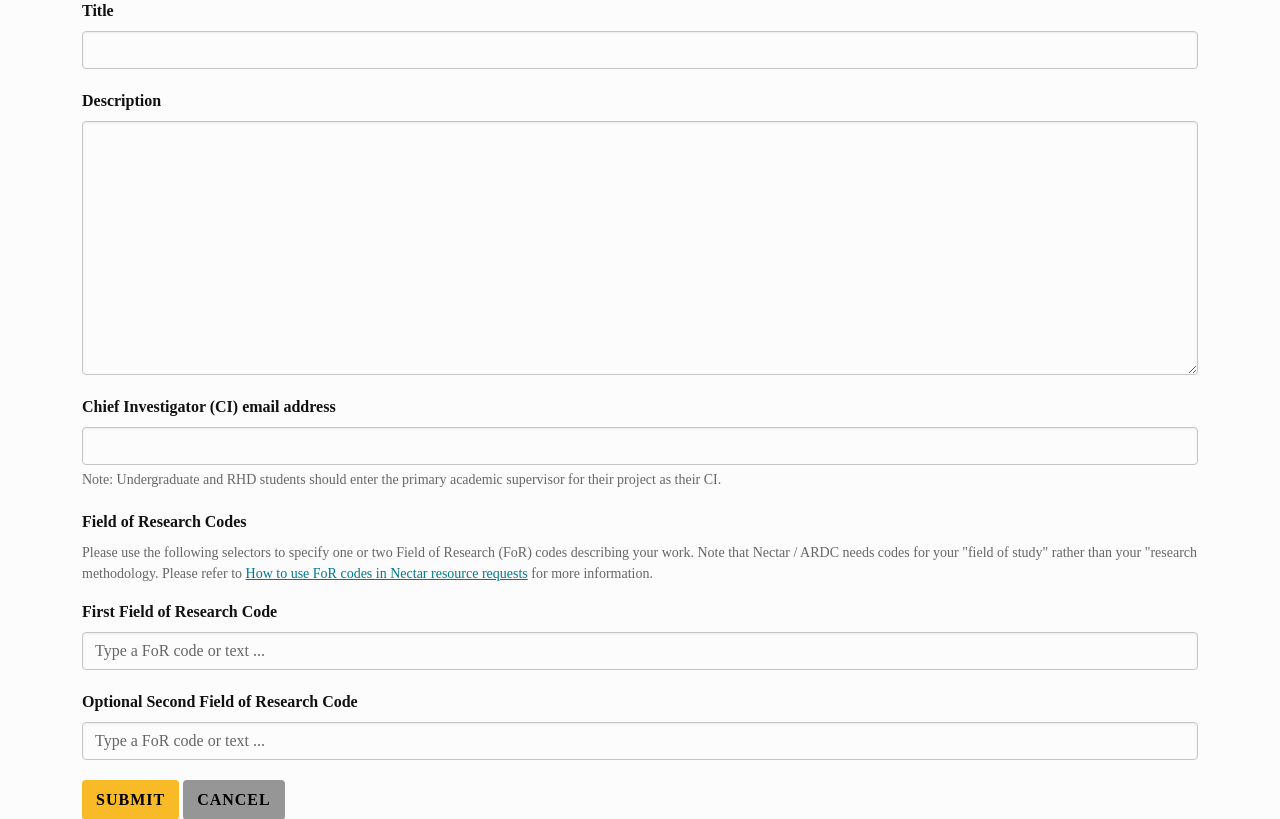
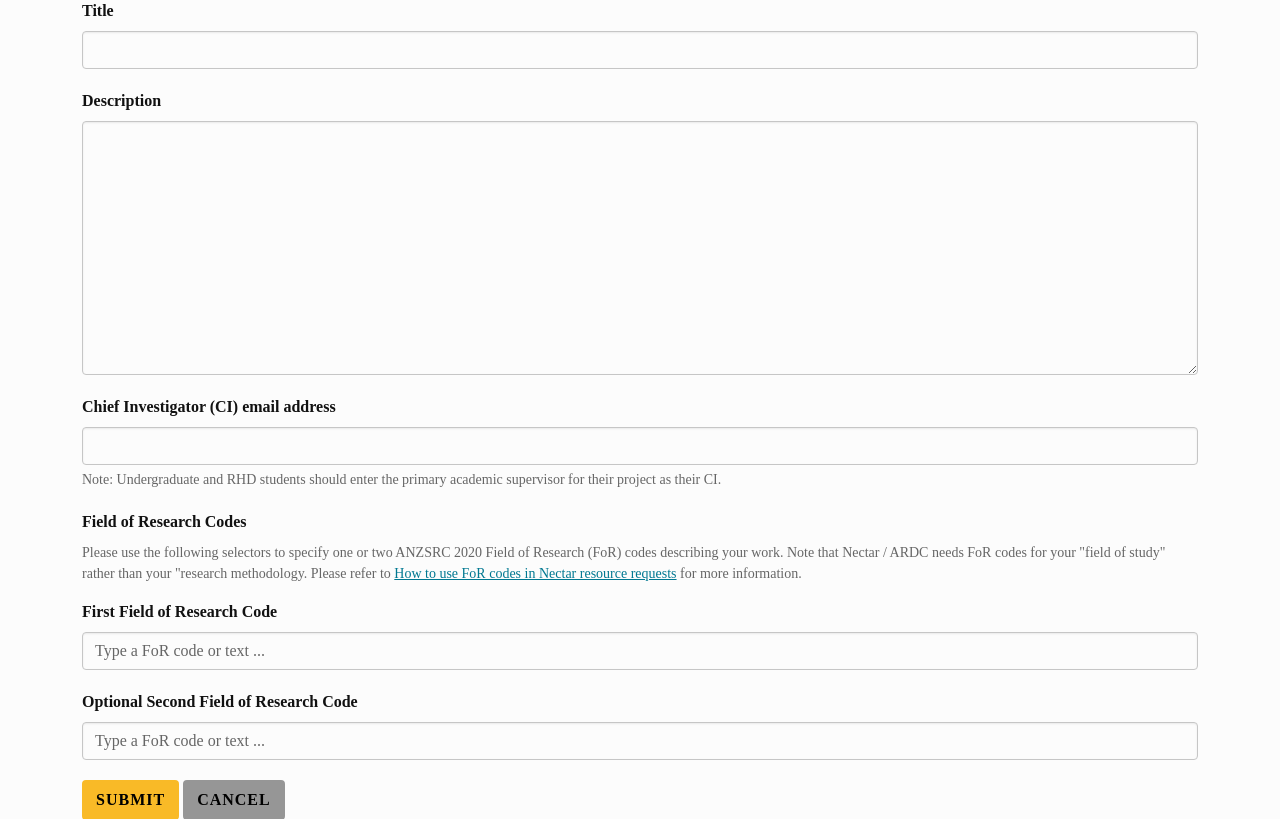
Before and after one commit to NeCTAR-RC/bumblebee, a Django app: template researcher_workspace/templates/researcher_workspace/project/project_new.html in a window 1280 px wide. Shown: the part 229-1048 px from the top of the page. Run offline with Django 3.2, Linux system fonts and the light colour scheme; tables that the repository leaves empty hold one stand-in row (values such as "Sample post"); the template is opened without the code that fills it: values that come from a table or form of the project are taken from there, most other values are stand-ins (such as "Sample title", 1, 10 or a date in 2020); style sheets or scripts are compiled from the project's sources; parts of the project's set-up code (start-up, migrations or seed data) failed here and were passed over; some libraries are stand-ins or nearby versions; some web fonts are replaced.

Commit message:
Tweak text asking for FoR codes
Change-Id: I37b8c2012560bd298855840689443c8b2f0da06c

```diff
--- a/researcher_workspace/templates/researcher_workspace/project/project_form_base.html
+++ b/researcher_workspace/templates/researcher_workspace/project/project_form_base.html
@@ -26,8 +26,8 @@
         <div class="form-label">Field of Research Codes</div>
         <div class="form-text">
           <p>Please use the following selectors to specify one or two
-          Field of Research (FoR) codes describing your work.  Note
-          that Nectar / ARDC needs codes for your "field of study"
+          ANZSRC 2020 Field of Research (FoR) codes describing your work.  Note
+          that Nectar / ARDC needs FoR codes for your "field of study"
           rather than your "research methodology.  Please refer to
           <a href="https://support.ehelp.edu.au/support/solutions/articles/6000241729">
             How to use FoR codes in Nectar resource requests</a>
```
